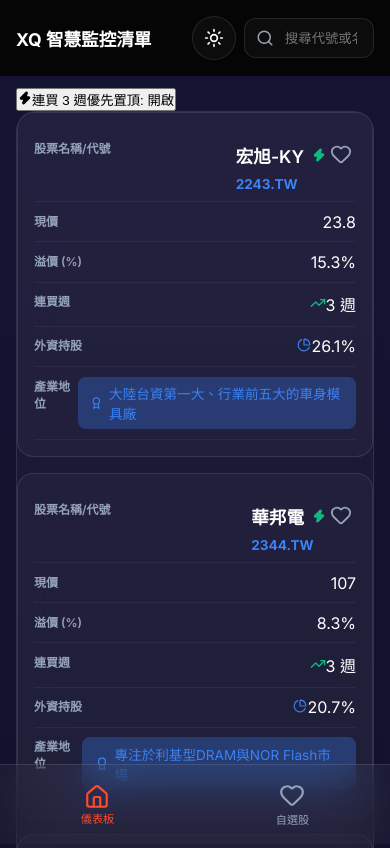
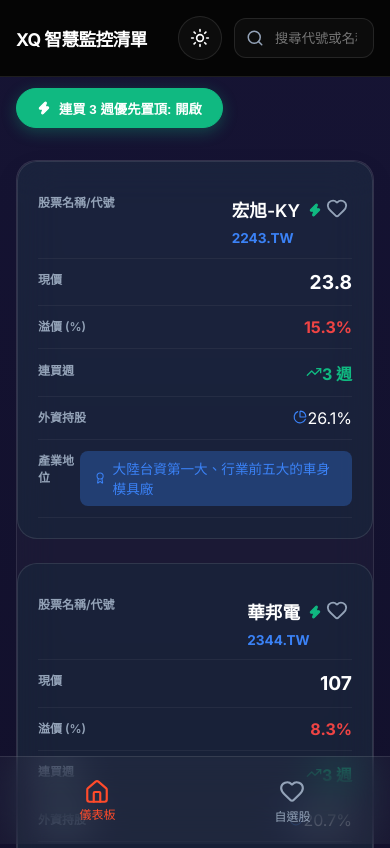
Before and after one commit to philip12010315-creator/xq-dashboard, a React (Vite) app: page / in a window 390 px wide. Shown: the top 848 px of the page. Built offline with nearby package versions, Linux system fonts and the light colour scheme.

Commit message:
Update stock data

```diff
--- a/src/index.css
+++ b/src/index.css
@@ -29,11 +29,7 @@
   --table-header: rgba(255, 255, 255, 0.05);
 }
 
-* {
-  margin: 0;
-  padding: 0;
-  box-sizing: border-box;
-}
+* { margin: 0; padding: 0; box-sizing: border-box; }
 
 body {
   background-color: var(--bg-color);
@@ -43,9 +39,8 @@
   -webkit-font-smoothing: antialiased;
 }
 
-/* Transitions */
-body, .app-container, .table-container, .theme-toggle, td, th, input, .priority-btn, .nav-btn-desktop {
-  transition: all 0.25s ease;
+body, .app-container, .table-container, .theme-toggle, td, th, input, .priority-btn, .nav-btn-desktop, .status-tag {
+  transition: all 0.25s cubic-bezier(0.4, 0, 0.2, 1);
 }
 
 .app-container {
@@ -54,7 +49,7 @@
   background-image: var(--bg-gradient);
 }
 
-/* Header Styles */
+/* Header */
 .dashboard-header {
   margin-bottom: 2.5rem;
   display: flex;
@@ -63,20 +58,19 @@
   flex-wrap: nowrap;
 }
 
-.logo-section {
-  display: flex;
-  flex-direction: column;
-  gap: 0.5rem;
-}
+.logo-section { display: flex; flex-direction: column; gap: 0.4rem; }
+.logo-section h1 { font-size: 2.25rem; font-weight: 700; letter-spacing: -0.03em; }
+.logo-section p { color: var(--text-secondary); font-size: 1rem; }
 
 .header-actions {
   display: flex !important;
   flex-direction: row !important;
   align-items: center !important;
-  gap: 1rem !important;
+  gap: 1.25rem !important;
   flex-wrap: nowrap !important;
 }
 
+/* Buttons */
 .nav-btn-desktop {
   background: var(--card-bg);
   color: var(--text-secondary);
@@ -88,8 +82,6 @@
   gap: 10px;
   font-weight: 600;
   cursor: pointer;
-  font-size: 0.95rem;
-  position: relative;
 }
 
 .nav-btn-desktop.active {
@@ -97,49 +89,28 @@
   color: #ff4b2b;
   border-color: rgba(255, 75, 43, 0.5);
   backdrop-filter: blur(12px);
-  -webkit-backdrop-filter: blur(12px);
   box-shadow: 0 8px 32px 0 rgba(255, 75, 43, 0.2);
 }
 
-.favorites-mode-active {
-  background: rgba(255, 255, 255, 0.05) !important;
-  backdrop-filter: blur(30px) !important;
-  -webkit-backdrop-filter: blur(30px) !important;
-  border: 1px solid rgba(255, 255, 255, 0.1) !important;
-  box-shadow: 0 20px 60px rgba(0, 0, 0, 0.4) !important;
-  transform: translateY(-5px);
+.priority-btn {
+  background: var(--card-bg);
+  color: var(--text-secondary);
+  border: 1px solid var(--card-border);
+  padding: 0.6rem 1.25rem;
+  border-radius: 50px;
+  display: flex;
+  align-items: center;
+  gap: 8px;
+  font-weight: 600;
+  cursor: pointer;
+  margin-bottom: 2rem;
 }
 
-.count-badge {
-  background: #ff4b2b;
-  color: white;
-  font-size: 0.7rem;
-  padding: 2px 6px;
-  border-radius: 10px;
-  min-width: 18px;
-  text-align: center;
-}
-
-.search-container {
-  position: relative;
-}
-
-.search-icon {
-  position: absolute;
-  left: 12px;
-  top: 50%;
-  transform: translateY(-50%);
-  color: var(--text-secondary);
-}
-
-.search-input {
-  background: var(--card-bg);
-  border: 1px solid var(--card-border);
-  border-radius: 0.75rem;
-  padding: 0.7rem 1rem 0.7rem 2.5rem;
-  color: var(--text-primary);
-  width: 250px;
-  outline: none;
+.priority-btn.active {
+  background: var(--success);
+  color: #fff;
+  border-color: var(--success);
+  box-shadow: 0 4px 15px rgba(16, 185, 129, 0.3);
 }
 
 .theme-toggle {
@@ -155,22 +126,47 @@
   justify-content: center;
 }
 
-/* Table and Other Styles */
+/* Search */
+.search-container { position: relative; }
+.search-icon { position: absolute; left: 12px; top: 50%; transform: translateY(-50%); color: var(--text-secondary); }
+.search-input {
+  background: var(--card-bg);
+  border: 1px solid var(--card-border);
+  border-radius: 0.75rem;
+  padding: 0.7rem 1rem 0.7rem 2.5rem;
+  color: var(--text-primary);
+  width: 250px;
+  outline: none;
+}
+
+/* Table */
 .table-container {
   background: var(--card-bg);
   border: 1px solid var(--card-border);
   border-radius: 1.25rem;
   overflow: hidden;
   backdrop-filter: blur(20px);
+  box-shadow: 0 10px 30px rgba(0, 0, 0, 0.05);
+}
+
+.favorites-mode-active {
+  background: rgba(255, 255, 255, 0.05) !important;
+  backdrop-filter: blur(30px) !important;
+  box-shadow: 0 20px 60px rgba(0, 0, 0, 0.4) !important;
+  transform: translateY(-5px);
 }
 
 table { width: 100%; border-collapse: collapse; }
-th { background: var(--table-header); padding: 1.25rem 1.5rem; font-size: 0.8rem; color: var(--text-secondary); text-align: left; }
+th { background: var(--table-header); padding: 1.25rem 1.5rem; font-size: 0.8rem; color: var(--text-secondary); text-align: left; text-transform: uppercase; }
 td { padding: 1.25rem 1.5rem; border-bottom: 1px solid var(--card-border); }
 
+.priority-row { background: rgba(16, 185, 129, 0.05); }
 .stock-name { display: flex; flex-direction: column; gap: 4px; }
 .name-text { font-size: 1.1rem; font-weight: 600; }
 .stock-id { color: var(--accent-color); font-weight: 700; font-size: 0.85rem; }
+.price-cell { font-weight: 800; font-size: 1.2rem; }
+.premium-high { color: var(--danger); font-weight: 700; }
+.success-text { color: var(--success); font-weight: 700; }
 
 .status-tag {
   display: flex;
@@ -178,35 +174,35 @@
   gap: 6px;
   background: var(--accent-glow);
   color: var(--accent-color);
-  padding: 0.4rem 0.8rem;
+  padding: 0.45rem 0.9rem;
   border-radius: 8px;
   font-size: 0.85rem;
+  width: fit-content;
 }
 
-/* Mobile Responsive */
+.count-badge { background: #ff4b2b; color: white; font-size: 0.7rem; padding: 2px 6px; border-radius: 10px; margin-left: 5px; }
+
+/* Mobile */
 @media (max-width: 600px) {
   .app-container { padding: 1rem; padding-top: 5.5rem; padding-bottom: 6rem; }
-  .dashboard-header { position: fixed; top: 0; left: 0; right: 0; z-index: 1000; background: var(--bg-color); padding: 1rem; }
+  .dashboard-header { position: fixed; top: 0; left: 0; right: 0; z-index: 1000; background: var(--bg-color); padding: 1rem; border-bottom: 1px solid var(--card-border); }
   .logo-section h1 { font-size: 1.1rem !important; }
   .hide-mobile, .nav-btn-desktop { display: none !important; }
-  .header-actions { gap: 0.5rem !important; }
-  .search-input { width: 130px; }
+  .header-actions { gap: 0.75rem !important; }
+  .search-input { width: 140px; }
 
   table thead { display: none; }
   table, tbody, tr, td { display: block; width: 100%; }
-  tr { background: var(--card-bg); border: 1px solid var(--card-border); border-radius: 1rem; margin-bottom: 1rem; padding: 1rem; }
-  td { border: none; padding: 0.6rem 0; display: flex; justify-content: space-between; border-bottom: 1px solid rgba(255, 255, 255, 0.05); }
+  tr { background: var(--card-bg); border: 1px solid var(--card-border); border-radius: 1.25rem; margin-bottom: 1.5rem; padding: 1.25rem; }
+  td { border: none; padding: 0.7rem 0; display: flex; justify-content: space-between; border-bottom: 1px solid rgba(255, 255, 255, 0.05); }
   td:before { content: attr(data-label); font-size: 0.75rem; color: var(--text-secondary); font-weight: 600; }
 
   .bottom-nav {
-    display: flex; position: fixed; bottom: 0; left: 0; right: 0; height: 5rem;
+    display: flex; position: fixed; bottom: 0; left: 0; right: 0; height: 5.5rem;
     background: var(--card-bg); border-top: 1px solid var(--card-border);
     justify-content: space-around; align-items: center; backdrop-filter: blur(20px); z-index: 1000;
   }
-  .nav-item { display: flex; flex-direction: column; align-items: center; color: var(--text-secondary); font-size: 0.7rem; }
+  .nav-item { display: flex; flex-direction: column; align-items: center; color: var(--text-secondary); font-size: 0.75rem; }
   .nav-item.active { color: #ff4b2b; }
-  .mobile-badge {
-    position: absolute; top: -5px; right: -8px; background: #ff4b2b; color: white;
-    font-size: 0.65rem; padding: 1px 5px; border-radius: 50%; min-width: 16px;
-  }
+  .mobile-badge { position: absolute; top: -5px; right: -8px; background: #ff4b2b; color: white; font-size: 0.65rem; padding: 1px 5px; border-radius: 50%; }
 }
```
